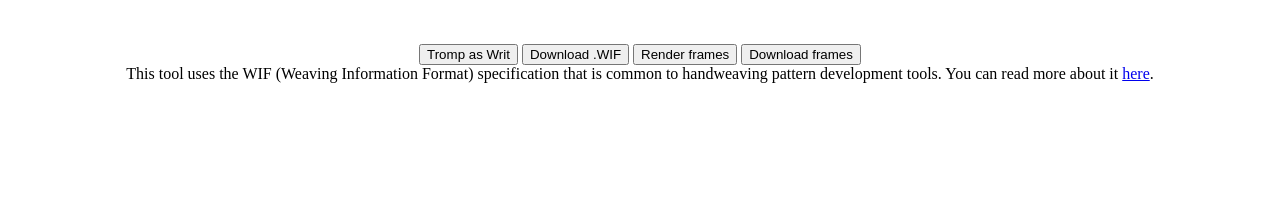
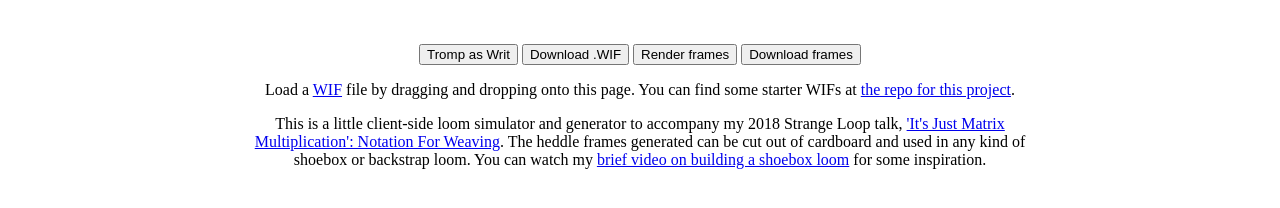
Before and after one commit to lealbaugh/little-loom, a plain HTML site: page index.html in a window 1280 px wide. Drawn offline with nearby package versions, Linux system fonts and the light colour scheme.

Commit message:
a little more info

```diff
--- a/index.html
+++ b/index.html
@@ -20,6 +20,10 @@
 	.draft {
 		display: inline-block;
 	}
+	#about {
+		width: 50em;
+		margin: 0 auto;
+	}
   }
 </style>
 </head>
@@ -34,7 +38,14 @@
   <button onclick="testSave();">Download .WIF</button>
   <button onclick="renderAllFrames();">Render frames</button>
   <button onclick="downloadFrames();">Download frames</button>
-  <div id="about">This tool uses the WIF (Weaving Information Format) specification that is common to handweaving pattern development tools. You can read more about it <a href="http://www.mhsoft.com/wif/wif1-1.txt">here</a>.</div>
+  <div id="about">
+  	<p>Load a <a href="http://www.mhsoft.com/wif/wif.html">WIF</a> file by dragging and dropping onto this page.
+
+  		You can find some starter WIFs at <a href="https://github.com/lealbaugh/little-loom">the repo for this project</a>.</p>
+
+  	<p>This is a little client-side loom simulator and generator to accompany my 2018 Strange Loop talk, <a href="https://www.thestrangeloop.com/2018/its-just-matrix-multiplication-notation-for-weaving.html">'It's Just Matrix Multiplication': Notation For Weaving</a>.
+  		The heddle frames generated can be cut out of cardboard and used in any kind of shoebox or backstrap loom. You can watch my <a href="https://vimeo.com/292752195">brief video on building a shoebox loom</a> for some inspiration.</p>
+		</div>
   		<div id="frames"></div>
 </body>
 </html>
```
Also changed, not shown: 1 other file.
